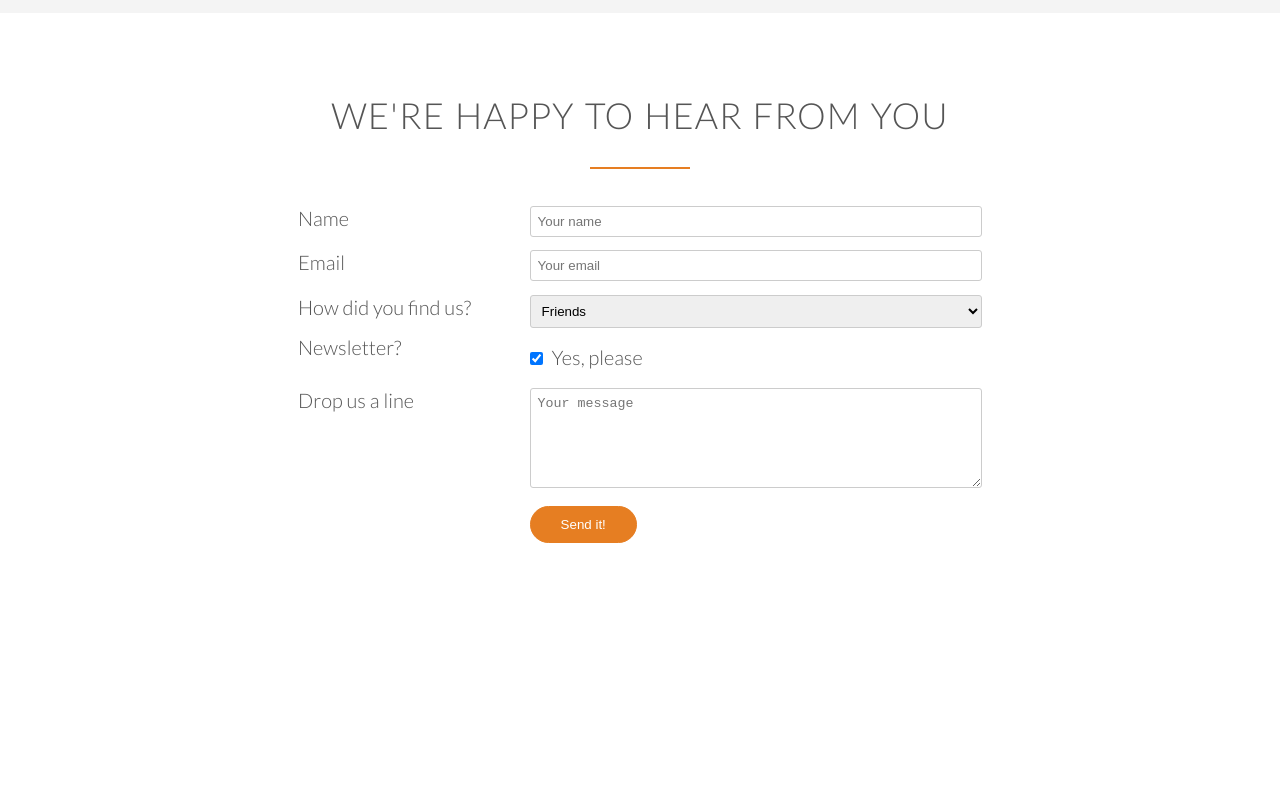
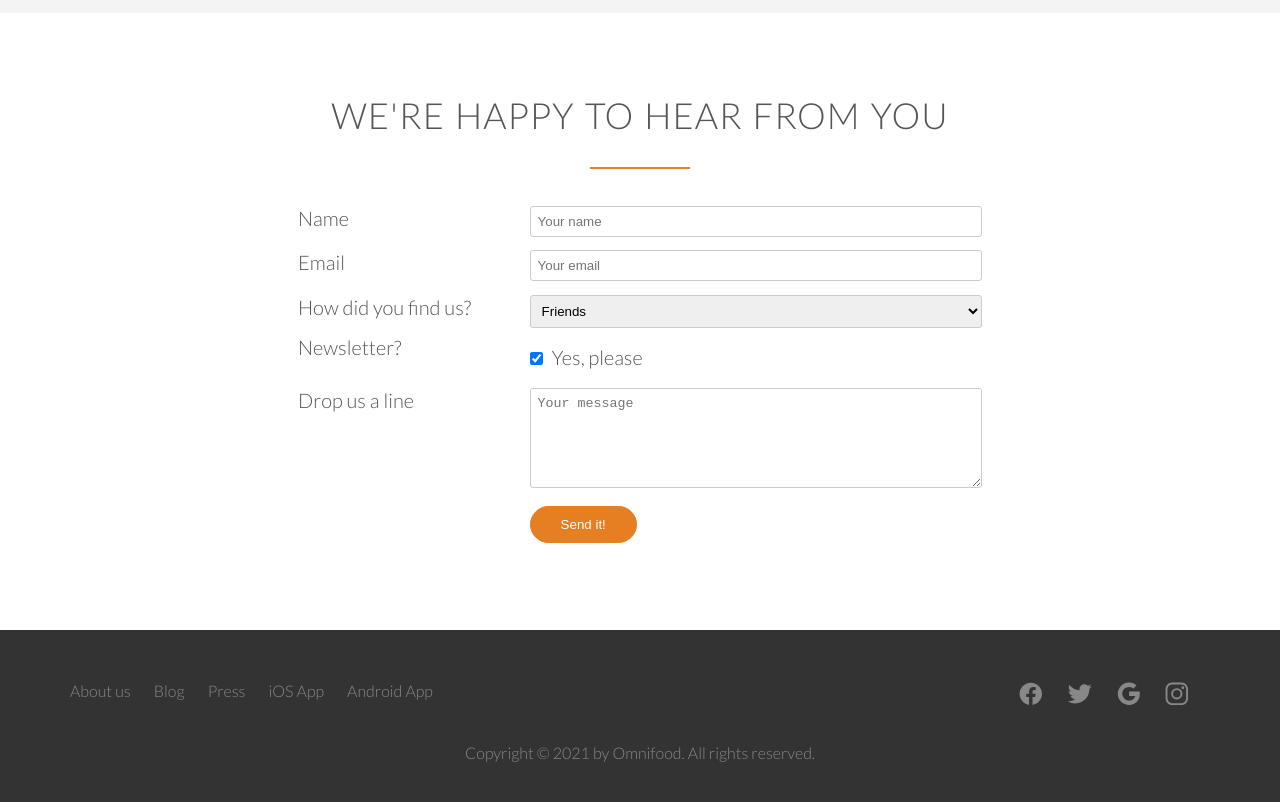
Before and after one commit to edlla/JoP-MyProject, a plain HTML site: page index.html in a window 1280 px wide. Shown: the part 4622-5424 px from the top of the page. Before the commit the page ends 5252 px from the top, so only its background shows below. Drawn offline with nearby package versions, Linux system fonts and the light colour scheme.

Commit message:
Compted the footer and merged it into master branch

```diff
--- a/index.html
+++ b/index.html
@@ -342,13 +342,32 @@
         </div>
     </section>
 
+    <footer>
+        <div class="row">
+            <div class="col span-1-of-2">
+                <ul class="footer-nav">
+                    <li><a href="#">About us</a></li>
+                    <li><a href="#">Blog</a></li>
+                    <li><a href="#">Press</a></li>
+                    <li><a href="#">iOS App</a></li>
+                    <li><a href="#">Android App</a></li>
+                </ul>
+            </div>
+            <div class="col span-1-of-2">
+                <ul class="social-nav">
+                    <li><a href="#"><ion-icon name="logo-facebook" class="facebook"></ion-icon></a></li>
+                    <li><a href="#"><ion-icon name="logo-twitter" class="twitter"></ion-icon></a></li>
+                    <li><a href="#"><ion-icon name="logo-google" class="googleplus"></ion-icon></a></li>
+                    <li><a href="#"><ion-icon name="logo-instagram" class="instagram"></ion-icon></a></li>
+                </ul>
+            </div>
+        </div>
+        <div class="row">
+            <p>Copyright &copy; 2021 by Omnifood. All rights reserved.</p>
+        </div>
+    </footer>
+
     <script type="module" src="https://unpkg.com/ionicons@5.5.2/dist/ionicons/ionicons.esm.js"></script>
 <script nomodule src="https://unpkg.com/ionicons@5.5.2/dist/ionicons/ionicons.js"></script>
 </body>
 </html>
-
-<!--
-
-
-
--->
--- a/resources/css/styles.css
+++ b/resources/css/styles.css
@@ -470,3 +470,84 @@ input[type="checkbox"] {
 *:focus {
     outline: none;
 }
+
+/*---------------------------------------------*/
+/*FOOTER*/
+/*---------------------------------------------*/
+
+footer {
+    background-color: #333;
+    padding: 40px;
+    font-size: 80%;
+}
+
+.footer-nav {
+    list-style: none;
+    float: left;
+
+}
+
+.social-nav {
+    list-style: none;
+    float: right;
+}
+
+.footer-nav li,
+.social-nav li {
+    display: inline-block;
+    margin-right: 20px;
+}
+
+.footer-nav li:last-child,
+.social-nav li: :last-child {
+    margin-right: 0;
+}
+
+.footer-nav li a:link,
+.footer-nav li a:visited,
+.social-nav li a:link,
+.social-nav li a:visited {
+    text-decoration: none;
+    border: 0;
+    color: #888;
+    transition: color 0.2s;
+}
+
+.footer-nav li a:hover,
+.footer-nav li a:active {
+    color: #ddd;
+}
+
+.social-nav li a:link,
+.social-nav li a:visited {
+    font-size: 160%;
+}
+
+.facebook,
+.twitter,
+.googleplus,
+.instagram {
+    transition: color 0.2s;
+}
+
+.facebook:hover {
+    color: #3b5998;
+}
+
+.twitter:hover {
+    color: #55acee;
+}
+
+.googleplus:hover {
+    color: #dd4b39;
+}
+
+.instagram:hover {
+    color: #e95950;
+}
+
+footer p {
+    color: #888;
+    text-align: center;
+    margin-top: 20px;
+}
```
